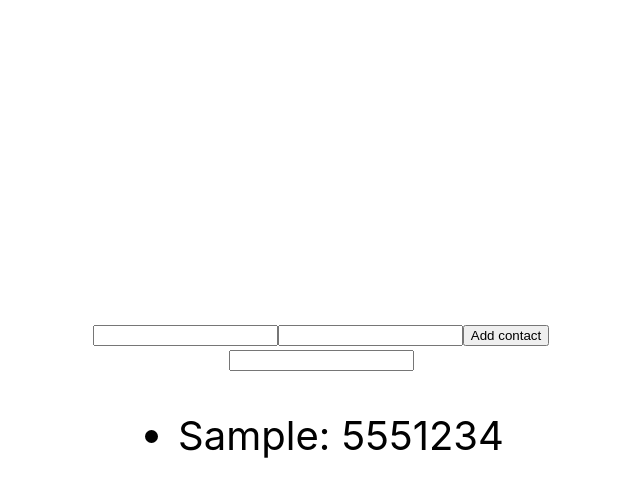
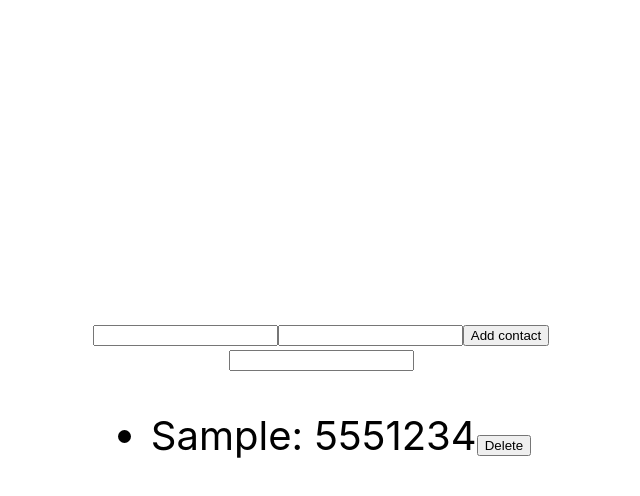
Before and after one commit to Saref111/goit-react-woolf-hw-02-phonebook, a React (Create React App) app: page / in a window 1280 px wide. Both pictures are taken after typing "Sample", "5551234" into the empty fields and a click on the button "Add contact". Shown: the top 496 px of the page, without its empty margins (319-959 px from the left). Built offline with nearby package versions, Linux system fonts and the light colour scheme.

Commit message:
added romioving

```diff
--- a/src/components/App.jsx
+++ b/src/components/App.jsx
@@ -3,6 +3,7 @@ import { getUniqueId } from 'helpers/helpers';
 
 import PhoneBook from './PhoneBook/PhoneBook';
 import Contacts from './Contacts/Contacts';
+import Filter from './Filter/Filter';
 
 class App extends Component {
   state = {
@@ -10,8 +11,18 @@ class App extends Component {
     filter: '',
   };
 
+  isContactExist = (contact) => {
+    return this.state.phones.some((it) => it.name === contact.name);
+  };
+
   addContact = (e) => {
     e.preventDefault();
+
+    if (this.isContactExist(e.target.elements.name.value)) {
+      alert(`${e.target.elements.name.value} is already in contacts`);
+      return;
+    }
+
     this.setState((prevState) => {
       return {
         phones: [
@@ -22,6 +33,14 @@ class App extends Component {
             id: getUniqueId(),
           },
         ],
+      };
+    });
+  };
+
+  deleteContact = (id) => {
+    this.setState((prevState) => {
+      return {
+        phones: prevState.phones.filter((it) => it.id !== id),
       };
     });
   };
@@ -45,13 +64,12 @@ class App extends Component {
           color: '#010101',
         }}
       >
-        <PhoneBook
-          onSubmit={this.addContact}
-        />
+        <PhoneBook onSubmit={this.addContact} />
+        <Filter setFilter={this.setFilter} filterValue={this.state.filter} />
         <Contacts
-          setFilter={this.setFilter}
           contacts={this.state.phones}
           filterValue={this.state.filter}
+          deleteContact={this.deleteContact}
         />
       </div>
     );
--- a/src/components/Contacts/Contacts.jsx
+++ b/src/components/Contacts/Contacts.jsx
@@ -1,10 +1,6 @@
 import React, { Component } from 'react';
 
 class Contacts extends Component {
-  onFilterChange = (e) => {
-    this.props.setFilter(e.target.value);
-  };
-
   filterValues = (contact) => {
     return (
       contact.name.includes(this.props.filterValue) ||
@@ -14,22 +10,16 @@ class Contacts extends Component {
 
   render() {
     return (
-      <>
-        <input
-          type="text"
-          onChange={this.onFilterChange}
-          value={this.props.filterValue}
-        />
       <ul>
         {this.props.contacts.filter(this.filterValues).map((contact) => (
           <li key={contact.id}>
-              {contact.name}: {contact.phone}
+            <span>{contact.name}: {contact.phone}</span>
+            <button type='button' onClick={() => this.props.deleteContact(contact.id)}>Delete</button>
           </li>
         ))}
       </ul>
-      </>
     );
-  };
+  }
 }
 
 export default React.memo(Contacts);
--- /dev/null
+++ b/src/components/Filter/Filter.jsx
@@ -0,0 +1,19 @@
+import React, { Component } from 'react';
+
+class Filter extends Component {
+  onFilterChange = (e) => {
+    this.props.setFilter(e.target.value);
+  };
+
+  render() {
+    return (
+      <input
+        type="text"
+        onChange={this.onFilterChange}
+        value={this.props.filterValue}
+      />
+    );
+  }
+}
+
+export default React.memo(Filter);
--- a/src/components/PhoneBook/PhoneBook.jsx
+++ b/src/components/PhoneBook/PhoneBook.jsx
@@ -1,10 +1,10 @@
 import React, { Component } from 'react';
 
 class PhoneBook extends Component {
-  state= {
+  state = {
     name: '',
     phone: '',
-  }
+  };
 
   onSubmit = (e) => {
     e.preventDefault();
```
Lines whose indentation alone changed are shown as unchanged.
